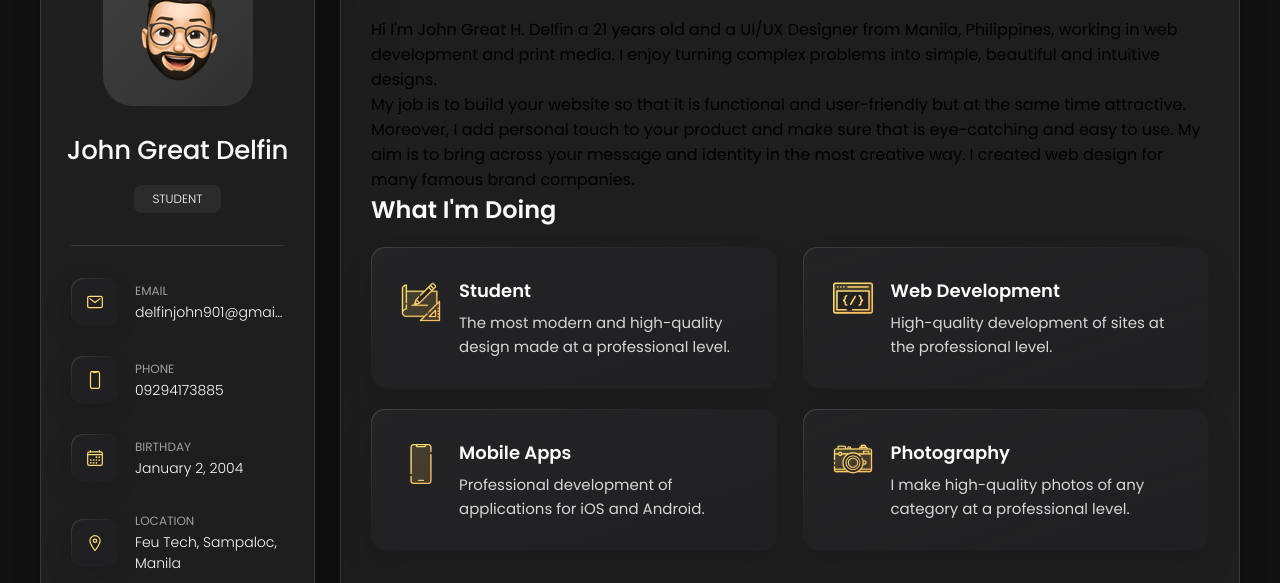
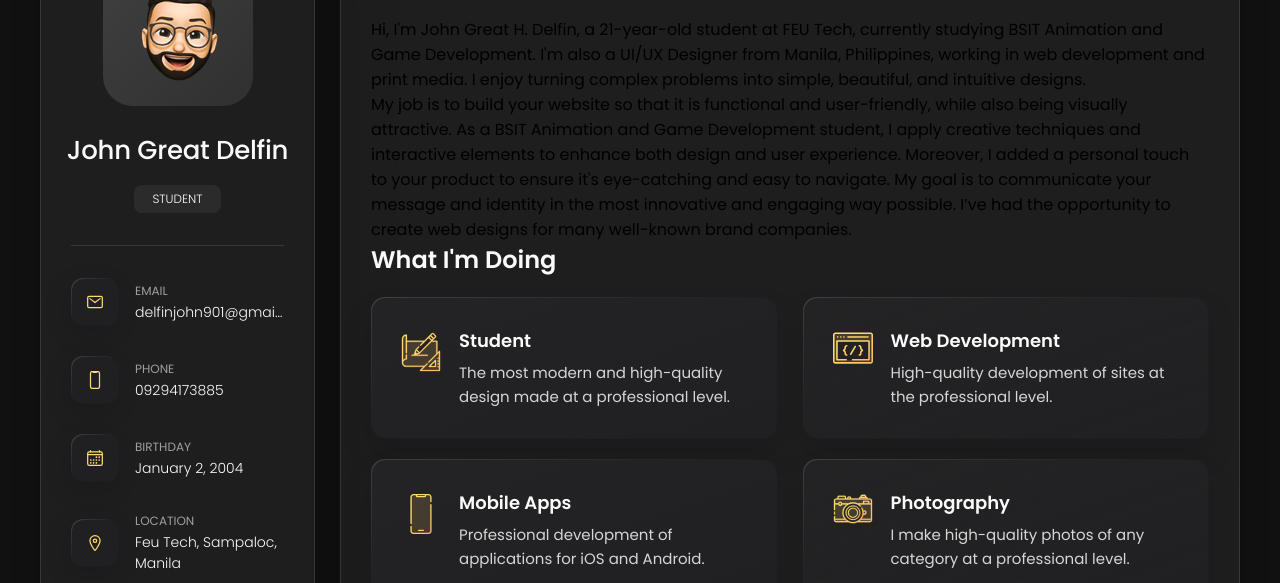
Before and after one commit to johndelfs1234/WD-Finals-Delfin1, a plain HTML site: page index.html in a window 1280 px wide. Shown: the part 162-745 px from the top of the page. Drawn offline with nearby package versions, Linux system fonts and the light colour scheme.

Commit message:
Refactor: updated link 31

```diff
--- a/index.html
+++ b/index.html
@@ -194,17 +194,16 @@
 
         <section class="About Me-text">
           <p>
-           Hi I'm John Great H. Delfin a 21 years old and a UI/UX Designer from Manila, Philippines, working in web development and print media.
-            I enjoy
-            turning complex problems into simple, beautiful and intuitive designs.
+          Hi, I'm John Great H. Delfin, a 21-year-old student at FEU Tech, currently studying BSIT Animation and Game Development. I'm also a UI/UX Designer from Manila, Philippines, working in web development and print media.
+          I enjoy turning complex problems into simple, beautiful, and intuitive designs.
           </p>
 
           <p>
-            My job is to build your website so that it is functional and user-friendly but at the same time attractive.
-            Moreover, I
-            add personal touch to your product and make sure that is eye-catching and easy to use. My aim is to bring
-            across your
-            message and identity in the most creative way. I created web design for many famous brand companies.
+           My job is to build your website so that it is functional and user-friendly, while also being visually attractive.
+As a BSIT Animation and Game Development student, I apply creative techniques and interactive elements to enhance both design and user experience.
+Moreover, I added a personal touch to your product to ensure it's eye-catching and easy to navigate.
+My goal is to communicate your message and identity in the most innovative and engaging way possible.
+I’ve had the opportunity to create web designs for many well-known brand companies.
           </p>
         </section>
 
```
